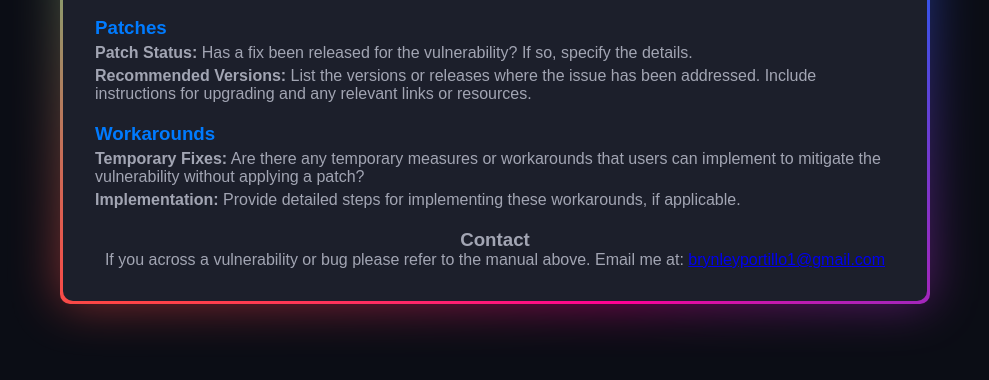
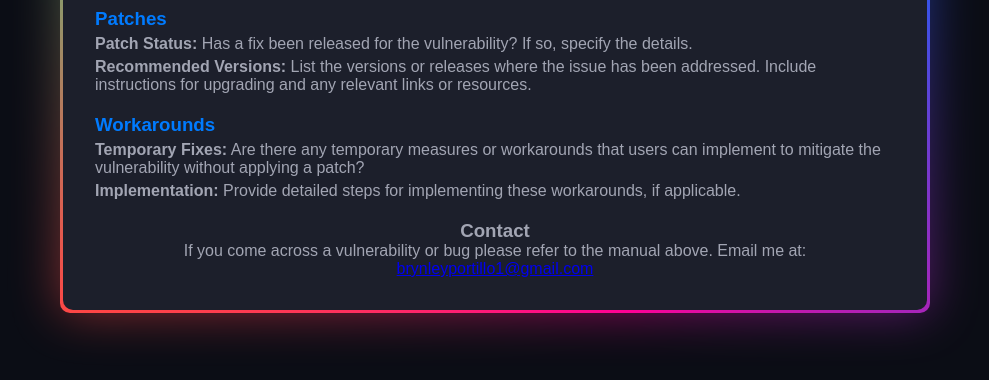
Before and after one commit to Atelloblue/About-Me-Atelloblue, a plain HTML site: page index.html in a window 1280 px wide. Shown: the part 324-704 px from the top of the page, without its empty margins (145-1134 px from the left). Drawn offline with Linux system fonts and the light colour scheme.

Commit message:
Update index.html

```diff
--- a/index.html
+++ b/index.html
@@ -102,7 +102,7 @@
 
         <div class="contact-info">
             <h3>Contact</h3>
-            <p>If you across a vulnerability or bug please refer to the manual above. Email me at: <a href="mailto:brynleyportillo1@gmail.com">brynleyportillo1@gmail.com</a></p>
+            <p>If you come across a vulnerability or bug please refer to the manual above. Email me at: <a href="mailto:brynleyportillo1@gmail.com">brynleyportillo1@gmail.com</a></p>
         </div>
     </div>
 </body>
```
